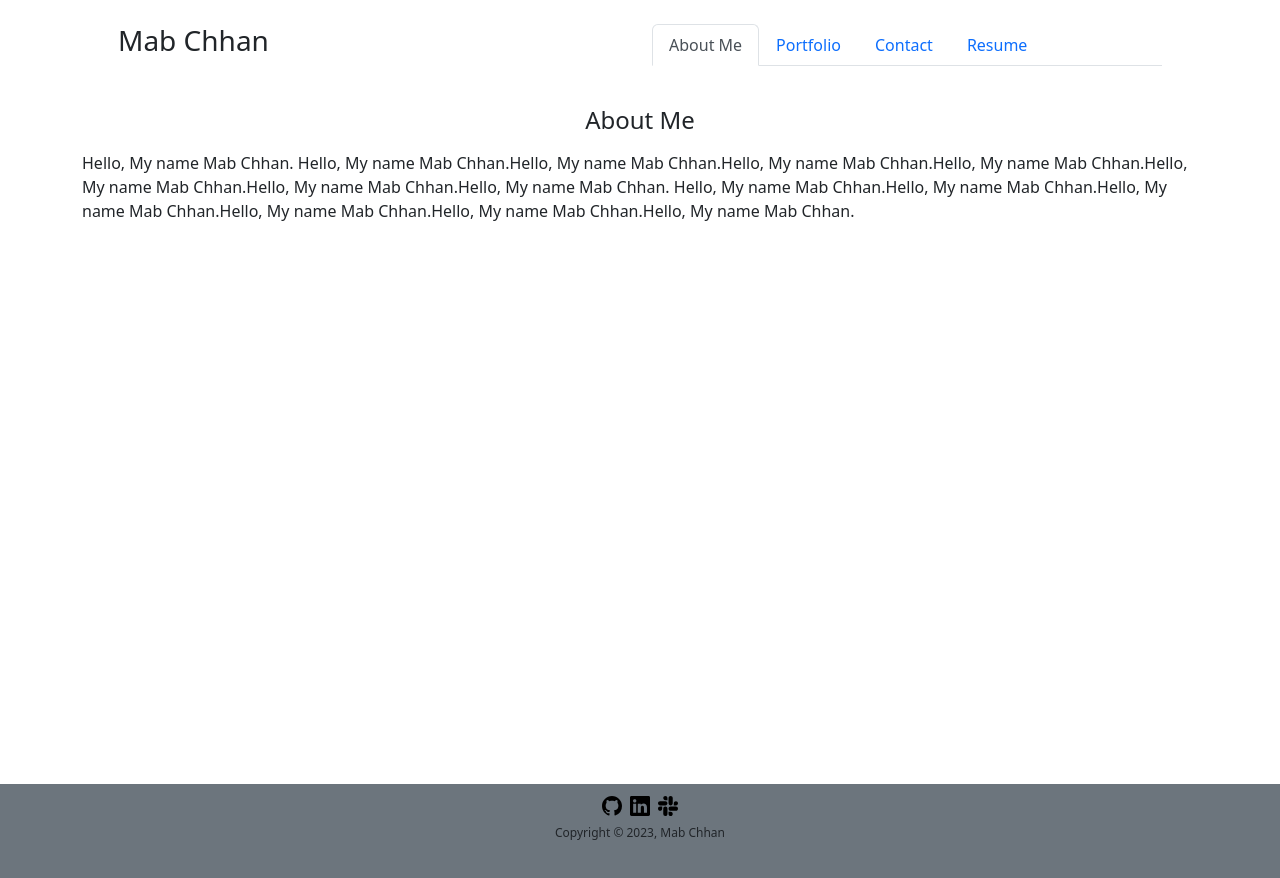
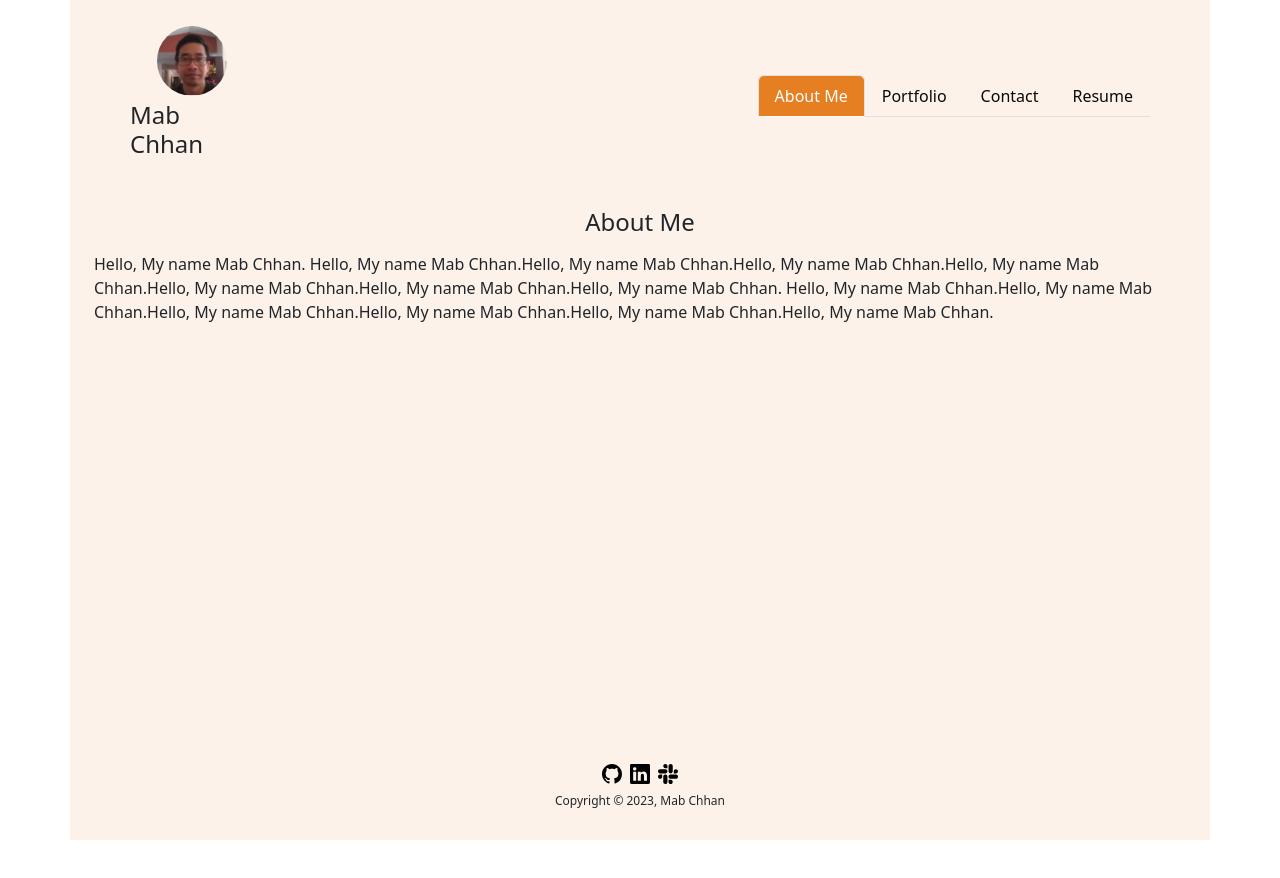
Before and after one commit to mabchhan/React-My-Portfolio, a React (Create React App) app: page / in a window 1280 px wide. Shown: the top 878 px of the page. After the commit the page ends 840 px from the top, so only its background shows below. Built offline with nearby package versions, Linux system fonts and the light colour scheme.

Commit message:
designed header and colors

```diff
--- a/src/App.js
+++ b/src/App.js
@@ -23,7 +23,7 @@ function App() {
   //   }
   //};
   return (
-    <div>
+    <div className="container">
       <div className="min-height">
         <Header />
         {/* <Navigation currentPage={currentPage} setCurrentPage={setCurrentPage} /> */}
--- a/src/components/Footer/index.js
+++ b/src/components/Footer/index.js
@@ -3,7 +3,7 @@ import React from "react";
 // import linkin from "../../assets/images/Linkin.png";
 function Footer() {
   return (
-    <footer className="foot-height bg-secondary pt-2 pb-5 ">
+    <footer className="foot-height pb-3 ">
       <div className="container text-center ">
         <div className="row mb-2">
           {/* <div className="col"></div> */}
--- a/src/components/Header/index.js
+++ b/src/components/Header/index.js
@@ -21,26 +21,42 @@ function Header() {
     }
   };
   return (
-    <div className="container">
-      <div className="row  justify-content-center align-item-center m-4">
+    <div>
+      <div className="container container-header">
+        <div className="row  mt-3 mx-4">
           <div className="col ">
-          <h3>Mab Chhan</h3>
+            <div className="col-3 d-flex flex-column  align-items-center justify-content-center ">
+              <a href={<About />}>
+                <img
+                  src={require("../../assets/images/my profile.jpg")}
+                  alt="Mab Chhan Picture"
+                  className="my-profile"
+                />
+              </a>
+              <h4>Mab Chhan</h4>
+            </div>
           </div>
 
-        <div className="col ">
+          <div className="col d-flex align-items-center justify-content-end">
             <Navigation
               currentPage={currentPage}
               setCurrentPage={setCurrentPage}
             />
           </div>
         </div>
+      </div>
+      <div className="container">
         <div className="row">
           <div className="col">
             <h4 className="text-center my-3">{currentPage}</h4>
           </div>
         </div>
-      <div className="row mb-2">
+        {/* <div className="row mb-2"></div> */}
+        <div className="row">
+          <div className="col mb-2">
             <div>{renderPage()}</div>
+          </div>
+        </div>
       </div>
     </div>
   );
--- a/src/index.css
+++ b/src/index.css
@@ -10,6 +10,30 @@ body {
 code {
   font-family: source-code-pro, Menlo, Monaco, Consolas, "Courier New",
     monospace;
+}
+
+.container {
+  background-color: #fdf2e9;
+}
+
+.container-header {
+  background-color: #fdf2e9;
+  padding-top: 10px;
+  /* width: 100%; */
+  padding-bottom: 25px;
+}
+
+.header-bg {
+  background-color: #232f3e;
+  color: #000;
+}
+
+.my-profile {
+  width: 70px;
+  height: 70px;
+  border-radius: 50%;
+  justify-content: center;
+  margin-bottom: 5px;
 }
 
 form {
@@ -33,7 +57,7 @@ input {
 
 textarea {
   width: 600px;
-  height: 200px;
+  height: 150px;
   border: 3px solid #cccccc;
   padding: 5px;
   margin-top: 10px;
@@ -44,9 +68,18 @@ textarea {
 }
 
 .foot-height {
-  height: 15vh;
+  height: 10vh;
 }
 
 .foot-font {
   font-size: 12px;
 }
+
+.nav-tabs .nav-item .nav-link.active {
+  background-color: #e67e22;
+  color: #fff;
+}
+
+.nav-tabs > li > a {
+  color: #080808;
+}
```
Also changed, not shown: src/assets/images/my profile.jpg (added). Lines whose indentation alone changed are shown as unchanged.
